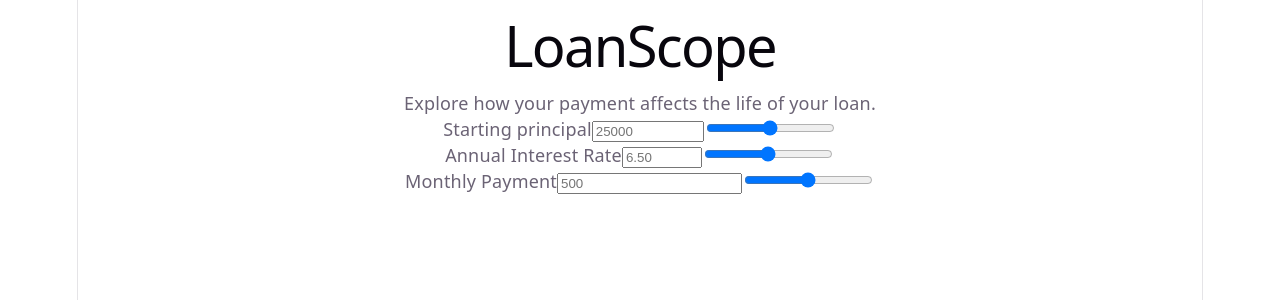
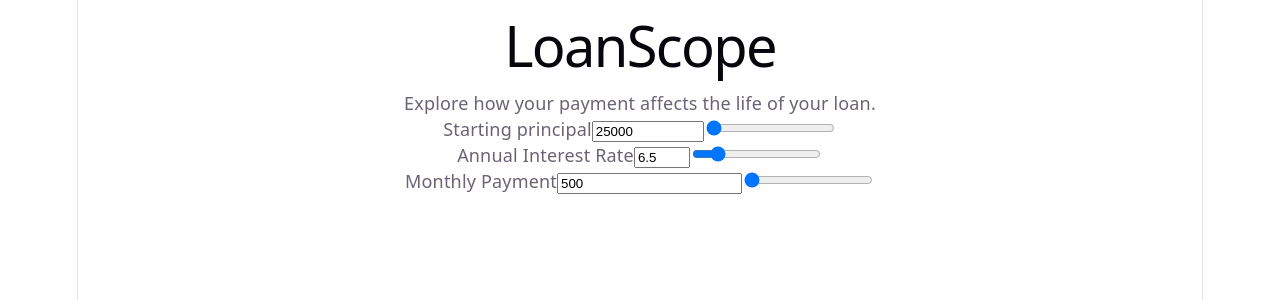
Before and after one commit to xcindyyyx/LoanScope, a React (Vite) app in the folder loanscope/: page / in a window 1280 px wide. Shown: the top 300 px of the page. Built offline with nearby package versions, Linux system fonts and the light colour scheme.

Commit message:
Add synced loan input sliders

```diff
--- a/loanscope/src/App.jsx
+++ b/loanscope/src/App.jsx
@@ -1,6 +1,13 @@
+import {useState} from "react";
 import './App.css';
 
 function App() {
+
+  // Allows values to be changed
+  const [principal, setPrincipal] = useState(25000);
+  const [interestRate, setInterestRate] = useState(6.5);
+  const [monthlyPayment, setMonthlyPayment] = useState(500);
+
   // Will be displayed on webpage
   return (
     <div className="loan-container">
@@ -16,13 +23,16 @@ function App() {
           type="number"
           min="1"
           max="100000000"
-          placeholder="25000"
+          value={principal}
+          onChange={(e) => setPrincipal(e.target.value)}
         />
 
         <input
             type="range"
             min="1"
             max="100000000"
+            value={principal}
+            onChange={(e) => setPrincipal(e.target.value)}
         />
 
       </div>
@@ -36,8 +46,8 @@ function App() {
           type="number"
           min="0"
           max="40"
-          step="0.01"
-          placeholder="6.50"
+          value={interestRate}
+          onChange={(e) => setInterestRate(e.target.value)}
         />
         {/* Input type range to use a slider */}
         <input
@@ -45,6 +55,8 @@ function App() {
             min="0"
             max="40"
             step="0.01"
+            value={interestRate}
+            onChange={(e) => setInterestRate(e.target.value)}
         />
 
       </div>
@@ -57,13 +69,16 @@ function App() {
           <input
             type="number"
             min="1"
-            placeholder="500"
+            value={monthlyPayment}
+            onChange={(e) => setMonthlyPayment(e.target.value)}
           />
 
           <input
             type="range"
             min="1"
             max="1000000"
+            value={monthlyPayment}
+            onChange={(e) => setMonthlyPayment(e.target.value)}
           />
 
       </div>
```
